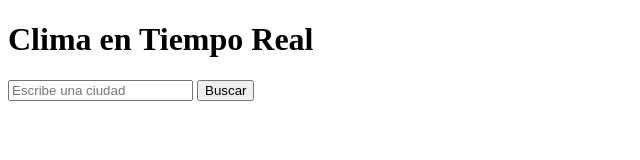
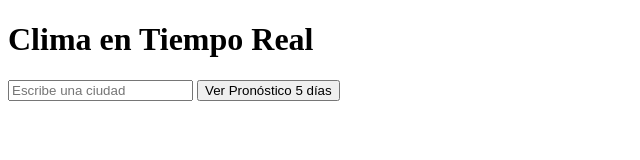
Before and after one commit to immanuel448/ClimaTiempoReal, a plain HTML site: page ClimaTiempoReal.Frontend/index.html in a window 1280 px wide. Shown: the whole page, without its empty margins (0-640 px from the left). Drawn offline with Linux system fonts and the light colour scheme.

Commit message:
Se actualiza el html para un pronostico de 5 días y algunos cambios menores

```diff
--- a/ClimaTiempoReal.Frontend/index.html
+++ b/ClimaTiempoReal.Frontend/index.html
@@ -7,34 +7,30 @@
     <body>
         <h1>Clima en Tiempo Real</h1>
         <input type="text" id="ciudad" placeholder="Escribe una ciudad">
-    <button onclick="obtenerClima()">Buscar</button>
+        <!-- <button onclick="obtenerClima()">Buscar</button> -->
+        <button onclick="obtenerPronostico()">Ver Pronóstico 5 días</button>
 
         <div id="resultado"></div>
 
     <script>
-        //eeee
-        async function obtenerClima() {
+    async function obtenerPronostico() {
         const ciudad = document.getElementById("ciudad").value;
         const resultado = document.getElementById("resultado");
 
-            if (!ciudad) {
-                resultado.innerHTML = "Por favor, ingresa una ciudad.";
-                return;
-            }
+        try {
+            const response = await fetch(`https://localhost:7129/api/clima/pronostico/${ciudad}`);
+            const data = await response.json();
 
-            try {
-                const response = await fetch(`https://localhost:7129/api/clima/${ciudad}`);
-                if (!response.ok) {
-                    throw new Error("No se pudo obtener el clima.");
-                }
-                const data = await response.json();
-                resultado.innerHTML = `
-                    <h2>${data.name}</h2>
-                    <p>Temperatura: ${data.main.temp} °C</p>
-                    <p>Descripción: ${data.weather[0].description}</p>
+            let html = `<h2>Pronóstico para ${ciudad}</h2>`;
+            data.list.slice(0, 5).forEach(item => {
+                html += `
+                    <p>${item.dt_txt} → ${item.main.temp} °C, ${item.weather[0].description}</p>
                 `;
+            });
+
+            resultado.innerHTML = html;
         } catch (error) {
-                resultado.innerHTML = "Error al obtener el clima.";
+            resultado.innerHTML = "Error al obtener el pronóstico.";
             console.error(error);
         }
     }
```
Also changed, not shown: 1 other file. Lines whose indentation alone changed are shown as unchanged.
